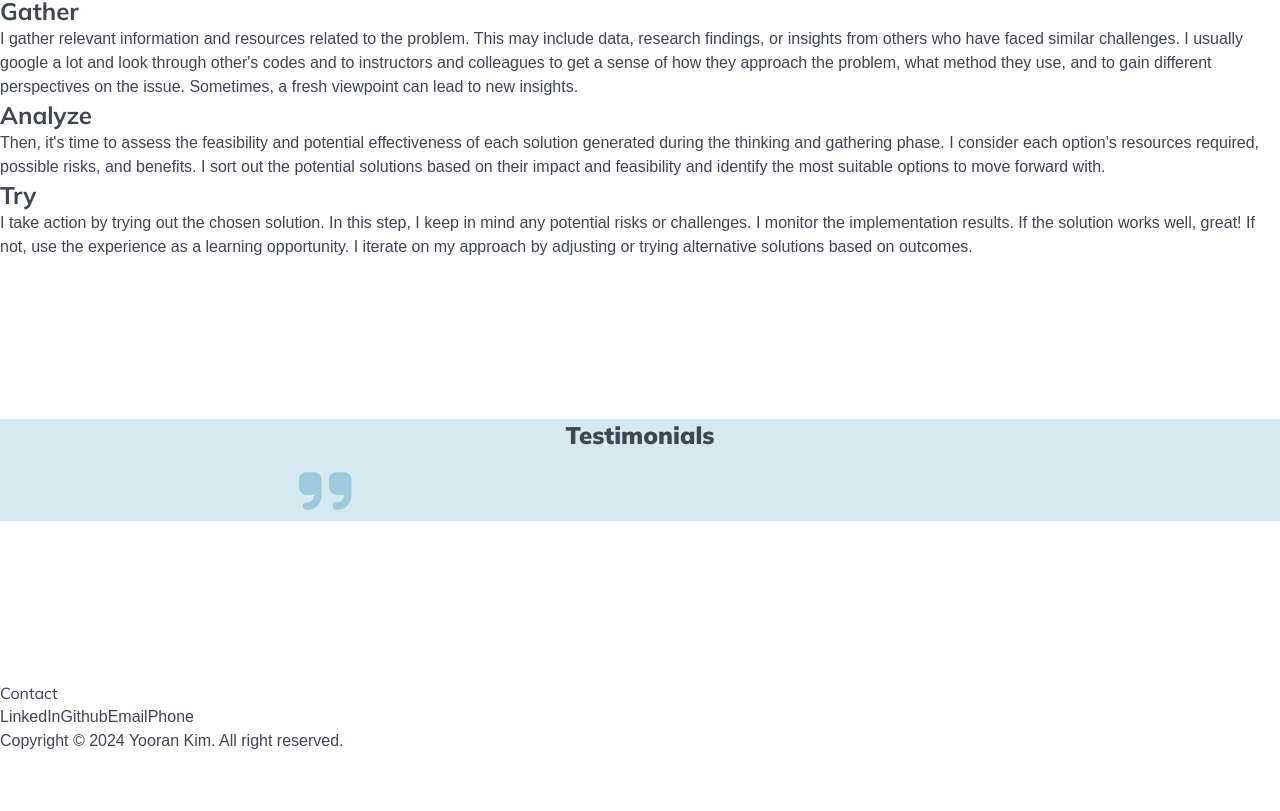
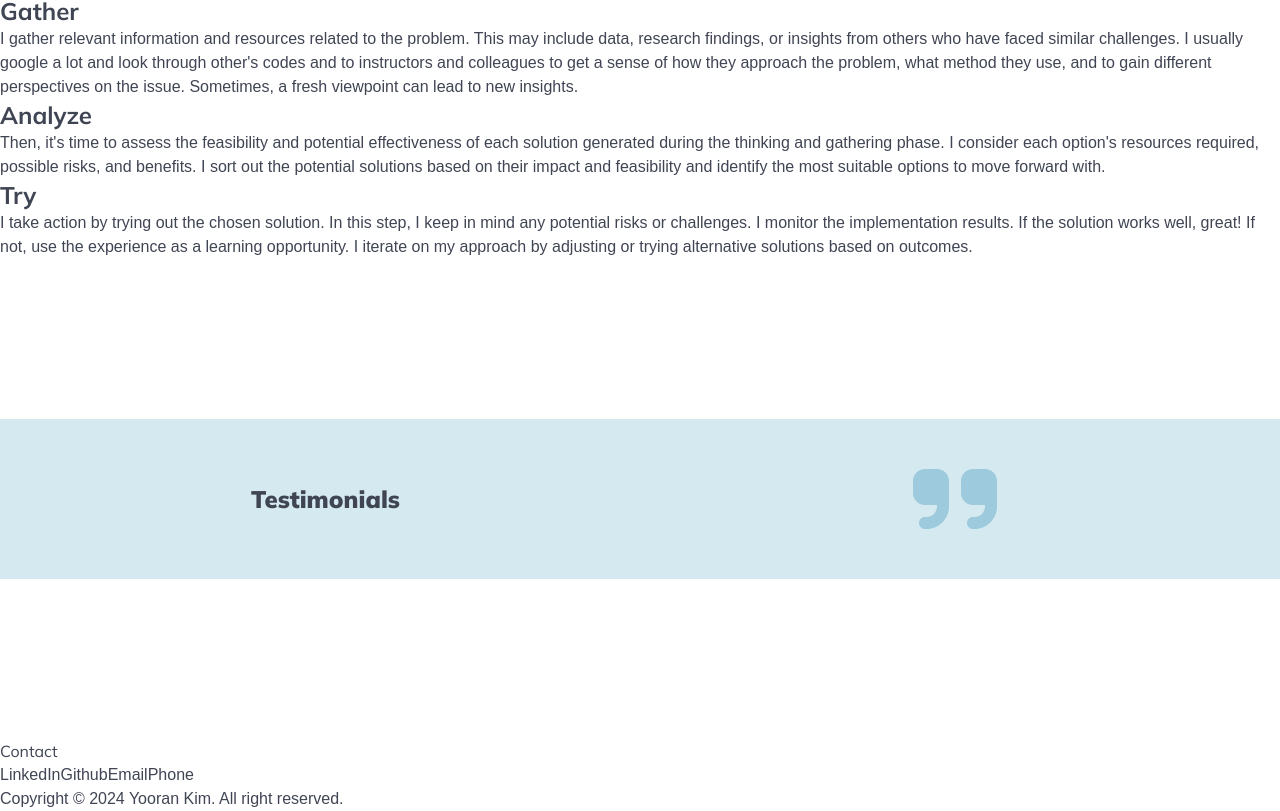
Before and after one commit to yoo-ran/portfolio, a React (Vite) app: page / in a window 1280 px wide. Shown: the part 3948-4759 px from the top of the page. Before the commit the page ends 4701 px from the top, so only its background shows below. Built offline with nearby package versions, Linux system fonts and the light colour scheme; a web font is replaced by a local one.

Commit message:
Homepage CSS

```diff
--- a/index.html
+++ b/index.html
@@ -3,7 +3,7 @@
   <head>
     <meta charset="UTF-8" />
     <meta name="viewport" content="width=device-width, initial-scale=1.0" />
-    <title>Vite + React</title>
+    <title>Yooran Portfolio</title>
   </head>
   <body>
     <div id="root"></div>
--- a/src/routes/Home.jsx
+++ b/src/routes/Home.jsx
@@ -162,10 +162,10 @@ function Home() {
           </section>
 
           {/* Testimonials */}
-          <section className='bg-lightBlue px-4 flex flex-col'>
+          <section className='bg-lightBlue px-4 flex flex-col py-8'>
             <div className='grid grid-cols-2 gap-2.5 justify-items-center items-center'>
-              <h2 className='col-start-1 col-span-2 font-head font-black text-2xl'>Testimonials</h2>
-              <FontAwesomeIcon icon={faQuoteRight} className='text-blue text-6xl'/>
+              <h2 className='col-start-1  font-head font-black text-2xl'>Testimonials</h2>
+              <FontAwesomeIcon icon={faQuoteRight} className='text-blue text-8xl'/>
             </div>
 
           </section>
```
